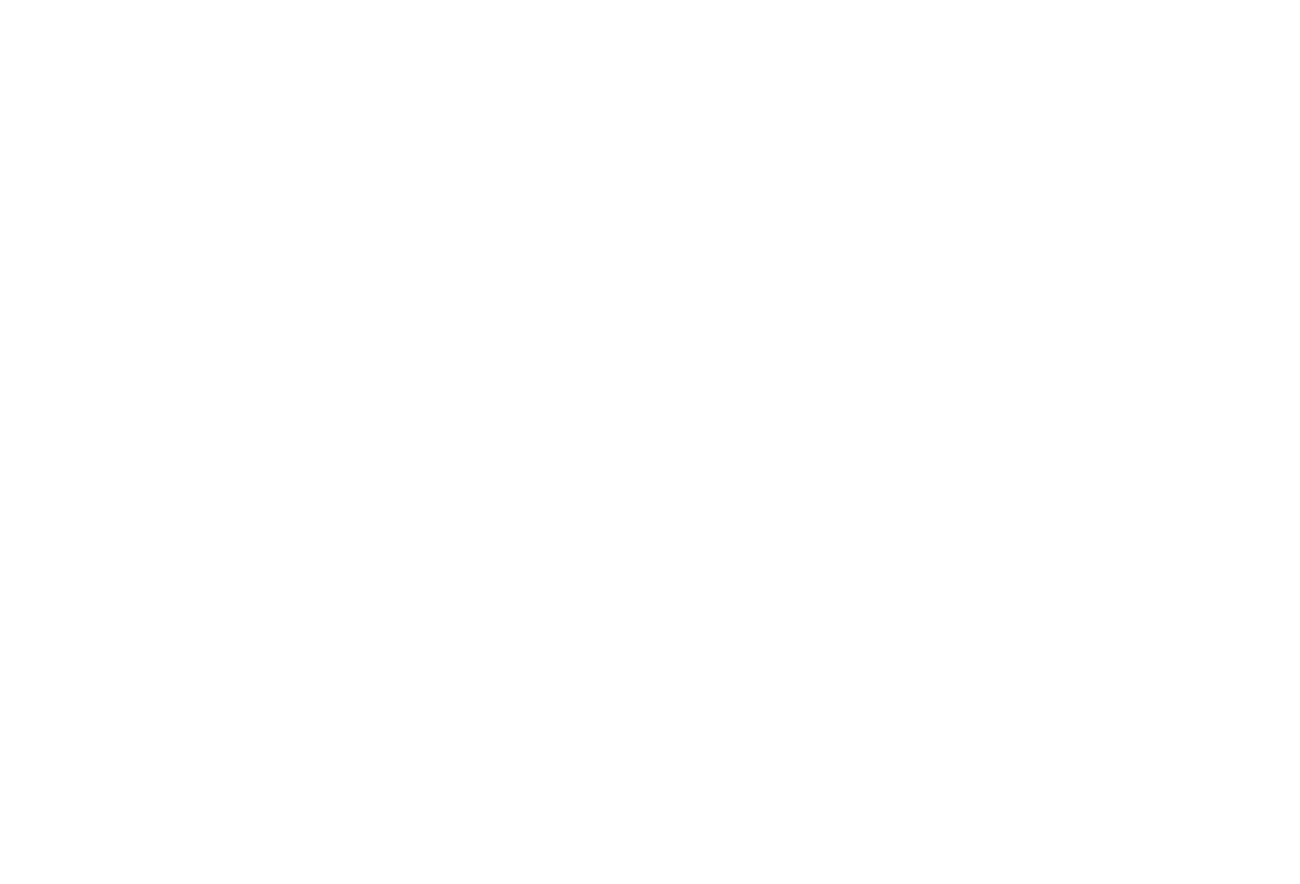
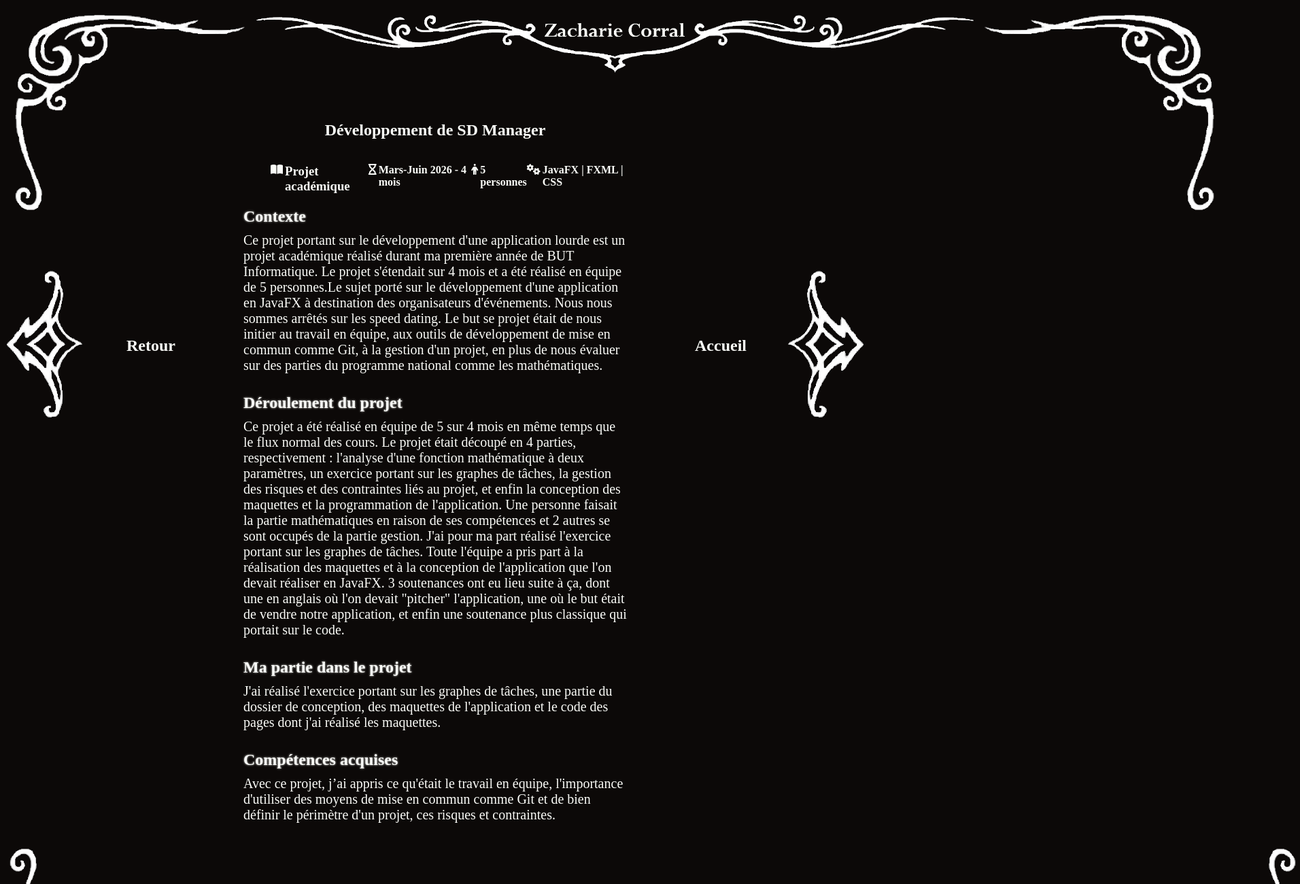
Before and after one commit to Zac-harie/Zac-harie.github.io, a plain HTML site: page portfolio_sdmanager.html in a window 1280 px wide. Shown: the top 1300 px of the page at 68% size, 1912 px wide, since content can reach past the window. Before the commit the page ends 800 px from the top, so only its background shows below. Drawn offline with Linux system fonts and the light colour scheme.

Commit message:
ajout lien git sur les projets + changement transfo lien contact

```diff
--- a/accueil.css
+++ b/accueil.css
@@ -66,7 +66,7 @@ ul img {
 
 ul img:hover{
     transform: scale(1.2);
-    filter: drop-shadow(0 0 5px #e0e0dd);
+    box-shadow: 0 0 8px #e0e0dd;
 }
 
 .forma{
@@ -126,6 +126,7 @@ aside{
 .right_arrow{
     width: 118px;
     height: 221px;
+    border-radius: 50%;
     transition: transform .2s;
 }
 
--- a/portfolio_sdmanager.html
+++ b/portfolio_sdmanager.html
@@ -0,0 +1,108 @@
+<!DOCTYPE html>
+<html>
+    <head>
+        <meta charset="UTF-8">
+        <title>SD Manager</title>
+        <link rel="stylesheet" href="projet.css">
+        <link rel="stylesheet" href="https://fonts.googleapis.com/css2?family=Poppins:wght@400;600&display=swap">
+        <link rel="stylesheet" href="https://cdnjs.cloudflare.com/ajax/libs/font-awesome/6.5.1/css/all.min.css">
+    </head>
+    <body>
+        <nav>
+            <img class="topleft_corner" src="images/topleft_corner.png" alt="topleft_corner_motif">
+            <img class="top_motif" src="images/top_motif.png" alt="top_motif">
+            <img class="topright_corner" src="images/topright_corner.png" alt="topright_corner_motif">
+        </nav>
+
+        <main>
+            <aside>
+                <div class="side">
+                    <a href="portfolio_projets.html"><img class="left_arrow" src="images/leftside_arrow.png" alt="left_arrow"></a>
+                    <a class="projlink" href="portfolio_projets.html"><h1>Retour</h1></a>
+                </div>
+            </aside>
+
+            <article class="projet">
+                <div class="title">
+                    <h1 class="titre">Développement de SD Manager</h1>
+                </div>
+
+                <ul class="caract">
+                    <li>
+                        <span class="typeprojet">
+                            <i class="fa-solid fa-book-open"></i>
+                            <h3>Projet académique</h3>
+                        </span>
+                    </li>
+                    <li>
+                        <span class="tempo">
+                            <i class="fa-solid fa-hourglass"></i>
+                            <h4>Mars-Juin 2026 - 4 mois</h4>
+                        </span>
+                    </li>
+                    <li>
+                        <span class="equipe">
+                            <i class="fa-solid fa-person"></i>
+                            <h4>5 personnes</h4>
+                        </span>
+                    </li>
+                    <li>
+                        <span class="techno">
+                            <i class="fa-solid fa-gears"></i>
+                            <h4>JavaFX | FXML | CSS</h4>
+                        </span>
+                    </li>
+                </ul>
+
+                <section class="redac">
+                    <div class="contexte">
+                        <h2>Contexte</h2>
+                        <p>Ce projet portant sur le développement d'une application lourde est un projet académique réalisé durant ma première année de
+                            BUT Informatique. Le projet s'étendait sur 4 mois et a été réalisé en équipe de 5 personnes.Le sujet porté sur le développement
+                            d'une application en JavaFX à destination des organisateurs d'événements. Nous nous sommes arrêtés sur les speed dating.
+                            Le but se projet était de nous initier au travail en équipe, aux outils de développement de mise en commun comme Git, à
+                            la gestion d'un projet, en plus de nous évaluer sur des parties du programme national comme les mathématiques.</p>
+                    </div>
+
+                    <div class="deroul">
+                        <h2>Déroulement du projet</h2>
+                        <p>Ce projet a été réalisé en équipe de 5 sur 4 mois en même temps que le flux normal des cours. Le projet était découpé en 4 parties,
+                            respectivement : l'analyse d'une fonction mathématique à deux paramètres, un exercice portant sur les graphes de tâches, la gestion
+                            des risques et des contraintes liés au projet, et enfin la conception des maquettes et la programmation de l'application.
+                            Une personne faisait la partie mathématiques en raison de ses compétences et 2 autres se sont occupés de la partie gestion.
+                            J'ai pour ma part réalisé l'exercice portant sur les graphes de tâches. Toute l'équipe a pris part à la réalisation des maquettes
+                            et à la conception de l'application que l'on devait réaliser en JavaFX. 3 soutenances ont eu lieu suite à ça, dont une en anglais
+                            où l'on devait "pitcher" l'application, une où le but était de vendre notre application, et enfin une soutenance plus classique qui
+                            portait sur le code.</p>
+                    </div>
+
+                    <div class="mapart">
+                        <h2>Ma partie dans le projet</h2>
+                        <p>J'ai réalisé l'exercice portant sur les graphes de tâches, une partie du dossier de conception, des maquettes de l'application et le code
+                            des pages dont j'ai réalisé les maquettes. </p>
+                    </div>
+
+                    <div class="comp">
+                        <h2>Compétences acquises</h2>
+                        <p>Avec ce projet, j’ai appris ce qu'était le travail en équipe, l'importance d'utiliser des moyens de mise en commun comme Git et de bien
+                            définir le périmètre d'un projet, ces risques et contraintes.
+                        </p>
+                    </div>
+                </section>
+            </article>
+
+            <aside>
+                <div class="side">
+                    <a class="projlink" href="portfolio_accueil.html"><h1>Accueil</h1></a>
+                    <a href="portfolio_accueil.html"><img class="right_arrow" src="images/rightside_arrow.png" alt="right_arrow"></a>
+                </div>
+            </aside>
+        </main>
+
+        <footer>
+            <img class="botleft_corner" src="images/botleft_corner.png" alt="botleft_corner">
+            <img class="bot_motif" src="images/bot_motif.png" alt="bot_motif">
+            <img class="botright_corner" src="images/botright_corner.png" alt="botright_corner">
+        </footer>
+    </body>
+</html>
--- a/projet.css
+++ b/projet.css
@@ -68,7 +68,6 @@ h3,h4{
 
 .caract li span{
     display: flex;
-    align-items: center;
 }
 
 aside{
```
Also changed, not shown: portfolio_accueil.html (+2 -2 lines).
